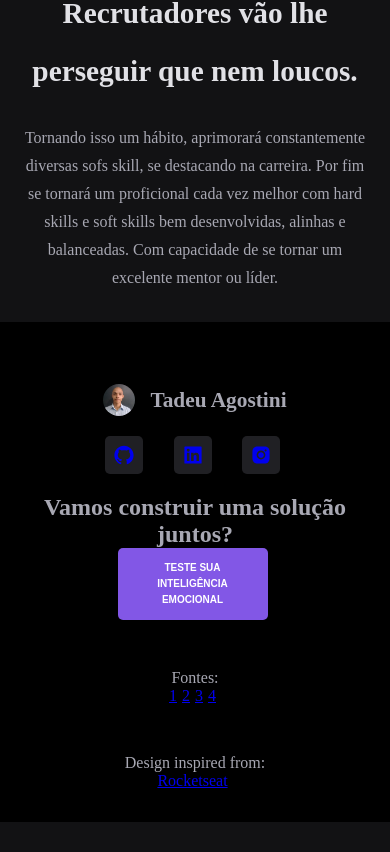
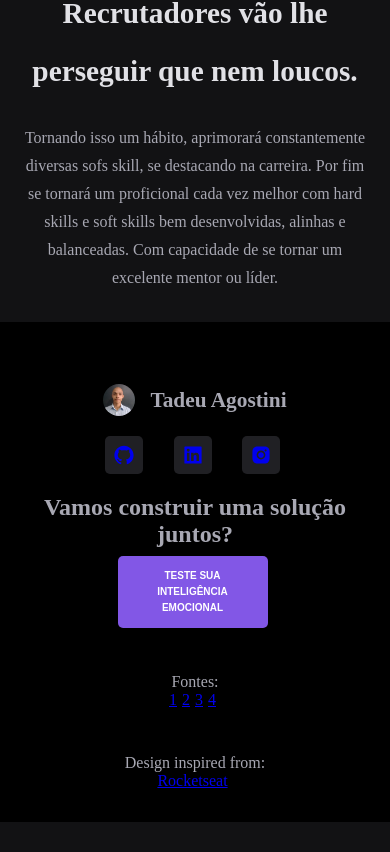
Before and after one commit to TadeuA/ExpansionWeek, a React (Create React App) app: page / in a window 390 px wide. Shown: the part 4809-5661 px from the top of the page. Built offline with nearby package versions, Linux system fonts and the light colour scheme.

Commit message:
ajust media query button

```diff
--- a/src/components/Footer/styles.ts
+++ b/src/components/Footer/styles.ts
@@ -62,6 +62,9 @@ export const LinksContainer = styled.div`
   }
 `;
 export const Test = styled.a`
+  @media screen and (max-device-width: 995px) {
+    margin-top: 8px;
+  }
   text-decoration: none;
   button {
     border: none;
```
Also changed, not shown: 1 other file (tests, documents, lock files or other folders).
